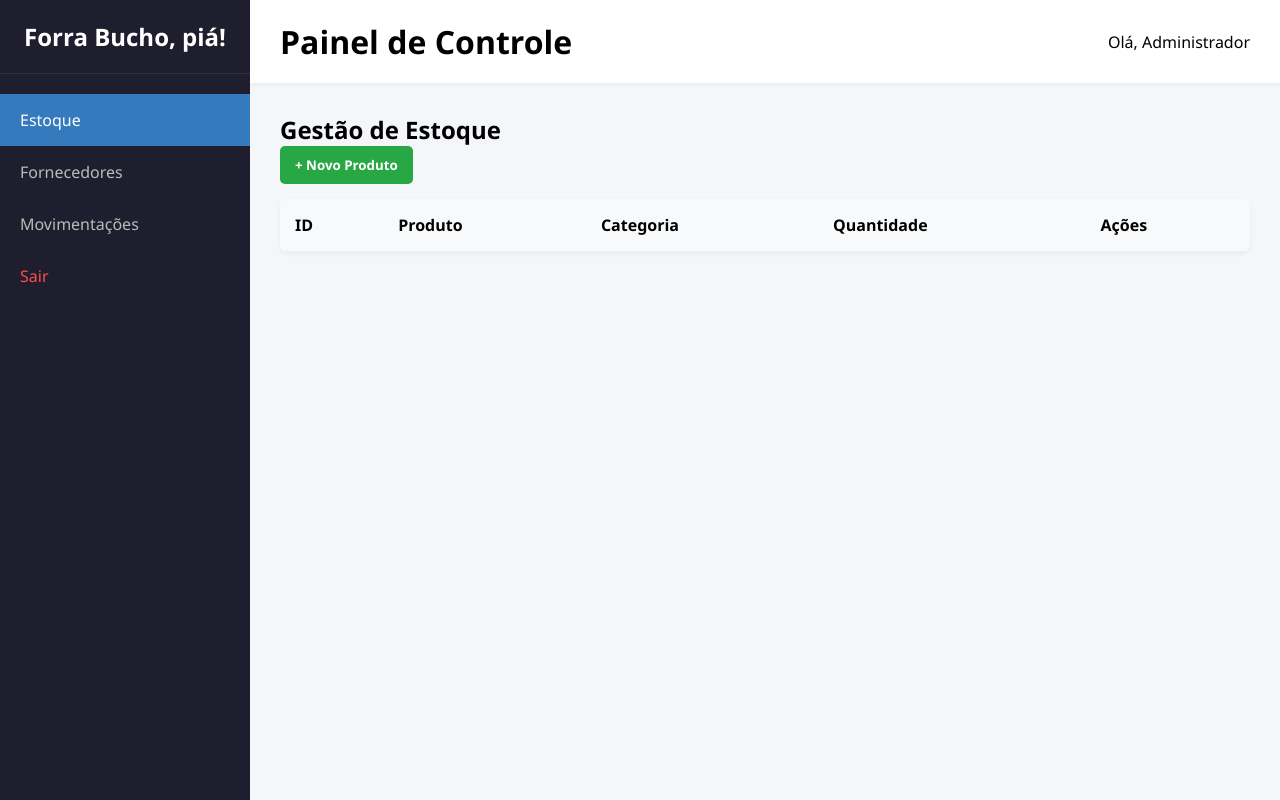
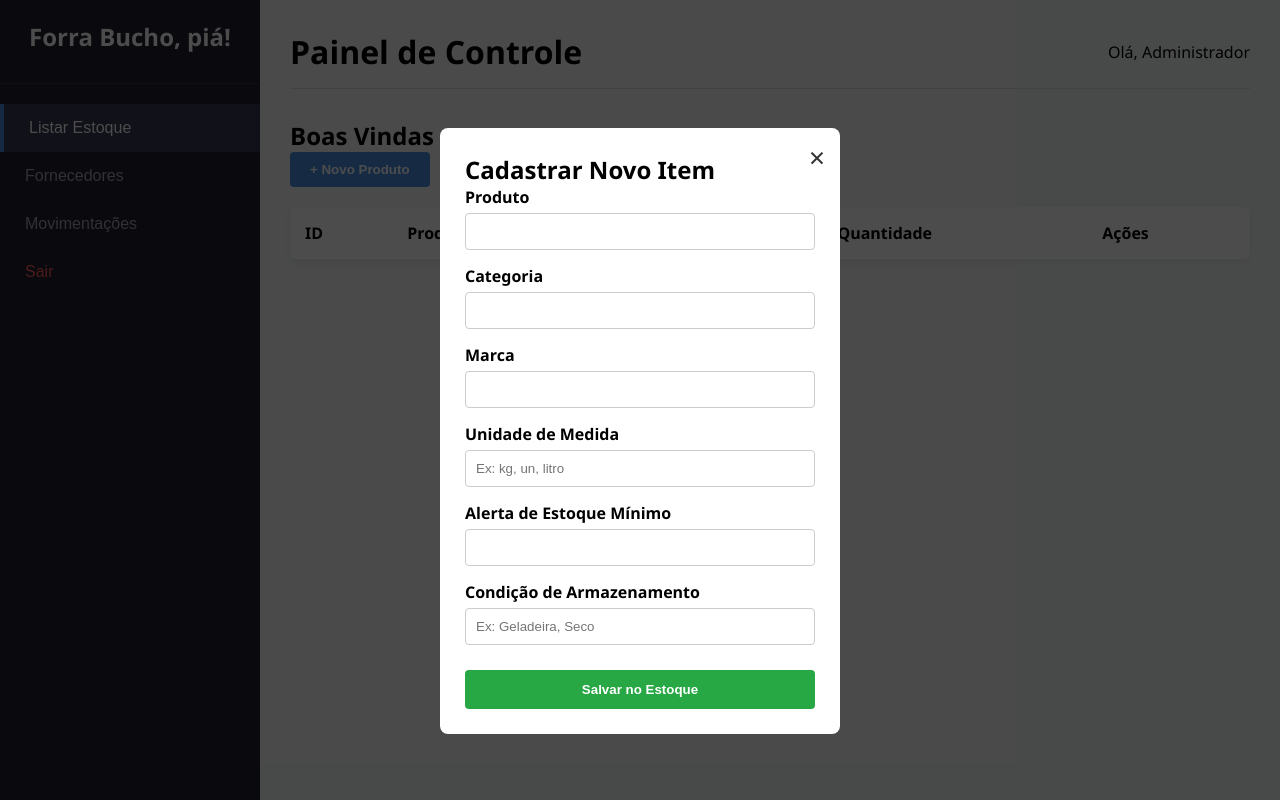
Before and after one commit to DavidFerreira-SPCE/saepDB, a website: page public/HTML/painel.html in a window 1280 px wide. Both pictures are taken after a click on the button "+ Novo Produto". Drawn offline with Linux system fonts and the light colour scheme; no server answers.

Commit message:
v0.7 - iniciei cadastro de produtos pelo banco e está OK

```diff
--- /dev/null
+++ b/public/CSS/create.css
@@ -0,0 +1,58 @@
+body {
+    background-color: #1e1e2f; /* Cor da sua sidebar */
+    font-family: sans-serif;
+    display: flex;
+    justify-content: center;
+    align-items: center;
+    height: 100vh;
+    margin: 0;
+}
+
+.container {
+    background: white;
+    padding: 30px;
+    width: 400px;
+    border-radius: 4px;
+}
+
+header {
+    display: flex;
+    align-items: center;
+    margin-bottom: 20px;
+    gap: 10px;
+}
+
+h1 { font-size: 1.2rem; color: #333; margin: 0; }
+
+.btn-voltar {
+    background: #eee;
+    border: none;
+    padding: 5px 10px;
+    cursor: pointer;
+    border-radius: 4px;
+}
+
+.field { margin-bottom: 15px; }
+
+label { display: block; margin-bottom: 5px; font-weight: bold; color: #555; }
+
+input {
+    width: 100%;
+    padding: 10px;
+    box-sizing: border-box;
+    border: 1px solid #ccc;
+    outline: none;
+}
+
+.btn-enviar {
+    width: 100%;
+    padding: 12px;
+    background-color: #28a745;
+    color: white;
+    border: none;
+    font-weight: bold;
+    cursor: pointer;
+    margin-top: 10px;
+}
+
+.btn-enviar:hover { background-color: #218838; }
--- a/public/CSS/painel.css
+++ b/public/CSS/painel.css
@@ -1,112 +1,107 @@
-* {
-    margin: 0;
-    padding: 0;
-    box-sizing: border-box;
+/* Configuração Geral */
+* { box-sizing: border-box; margin: 0; padding: 0; }
+
+body {
     font-family: 'Segoe UI', Tahoma, Geneva, Verdana, sans-serif;
+    background-color: #f4f7f6;
 }
 
-body {
+.wrapper {
     display: flex;
     height: 100vh;
-    background-color: #f4f6f9; /* Fundo cinza clarinho */
 }
 
-/* Sidebar (Menu Lateral) */
+/* SIDEBAR */
 .sidebar {
-    width: 250px;
+    width: 260px;
     background-color: #1e1e2f;
     color: white;
-    display: flex;
-    flex-direction: column;
-}
-
-.logo {
-    padding: 20px;
-    text-align: center;
-    border-bottom: 1px solid #333;
-}
-
-.menu {
     display: flex;
     flex-direction: column;
     padding: 20px 0;
 }
 
+.sidebar .logo {
+    text-align: center;
+    padding-bottom: 30px;
+    border-bottom: 1px solid #333;
+    margin-bottom: 20px;
+}
+
+.menu { display: flex; flex-direction: column; }
+
 .menu button {
-    background: none;
-    border: none;
-    color: #bbb;
-    padding: 15px 20px;
-    text-align: left;
-    font-size: 16px;
-    cursor: pointer;
-    transition: 0.3s;
+    background: none; border: none; color: #a2a2b3;
+    padding: 15px 25px; text-align: left; font-size: 16px;
+    cursor: pointer; transition: 0.3s;
 }
 
 .menu button:hover, .menu button.active {
-    background-color: #357abd;
-    color: white;
+    background-color: #383854; color: white;
+    border-left: 4px solid #4a90e2;
 }
 
-.btn-sair {
-    margin-top: auto;
-    color: #ff4c4c !important;
+.btn-sair { margin-top: auto; color: #ff5c5c !important; }
+
+/* CONTEÚDO */
+.content { flex: 1; padding: 30px; overflow-y: auto; }
+
+header {
+    display: flex; justify-content: space-between; align-items: center;
+    margin-bottom: 30px; padding-bottom: 15px; border-bottom: 1px solid #ddd;
 }
 
-/* Conteúdo Principal */
-.content {
-    flex: 1;
-    display: flex;
-    flex-direction: column;
-    overflow-y: auto;
+/* TABELA */
+.tabela-padrao {
+    width: 100%; border-collapse: collapse; background: white;
+    border-radius: 8px; overflow: hidden; box-shadow: 0 4px 6px rgba(0,0,0,0.05);
 }
 
-header {
-    background-color: white;
-    padding: 20px 30px;
-    display: flex;
-    justify-content: space-between;
-    align-items: center;
-    box-shadow: 0 2px 5px rgba(0,0,0,0.05);
+.tabela-padrao th, .tabela-padrao td { padding: 15px; text-align: left; border-bottom: 1px solid #eee; }
+
+/* --- LÓGICA DE EXIBIÇÃO DAS ABAS --- */
+.aba { display: none; }
+.aba.ativa { display: block; }
+
+/* --- ESTILO DO MODAL (FIXO NA TELA) --- */
+.modal {
+    display: none;
+    position: fixed;
+    z-index: 9999;
+    left: 0; top: 0;
+    width: 100%; height: 100%;
+    background-color: rgba(0, 0, 0, 0.7);
 }
 
-.aba {
-    display: none; /* Esconde todas as abas por padrão */
-    padding: 30px;
+.modal-content {
+    background-color: #fff;
+    margin: 10% auto;
+    padding: 25px;
+    border-radius: 8px;
+    width: 90%;
+    max-width: 400px;
+    position: relative;
 }
 
-.aba.ativa {
-    display: block; /* Mostra apenas a aba com a classe 'ativa' */
+.close {
+    position: absolute; right: 15px; top: 10px;
+    font-size: 28px; cursor: pointer; color: #333;
 }
 
-/* Tabelas e Botões */
-.btn-novo {
-    background-color: #28a745;
-    color: white;
-    border: none;
-    padding: 10px 15px;
-    border-radius: 5px;
-    cursor: pointer;
-    margin-bottom: 15px;
-    font-weight: bold;
+.input-group { margin-bottom: 15px; }
+.input-group label { display: block; font-weight: bold; margin-bottom: 5px; }
+.input-group input { width: 100%; padding: 10px; border: 1px solid #ccc; border-radius: 4px; }
+
+.btn-salvar {
+    background-color: #28a745; color: white; border: none;
+    padding: 12px; width: 100%; font-weight: bold; cursor: pointer;
+    border-radius: 4px; margin-top: 10px;
 }
 
-.tabela-padrao {
-    width: 100%;
-    border-collapse: collapse;
-    background-color: white;
-    box-shadow: 0 2px 5px rgba(0,0,0,0.05);
-    border-radius: 8px;
-    overflow: hidden;
+.btn-salvar:hover { background-color: #218838; }
+
+.btn-novo {
+    background-color: #4a90e2; color: white; border: none;
+    padding: 10px 20px; border-radius: 4px; cursor: pointer;
+    margin-bottom: 20px; font-weight: bold;
 }
-
-.tabela-padrao th, .tabela-padrao td {
-    padding: 15px;
-    text-align: left;
-    border-bottom: 1px solid #eee;
-}
-
-.tabela-padrao th {
-    background-color: #f8f9fa;
-    font-weight: bold;
-}
--- a/public/HTML/painel.html
+++ b/public/HTML/painel.html
@@ -4,17 +4,16 @@
     <meta charset="UTF-8">
     <meta name="viewport" content="width=device-width, initial-scale=1.0">
     <title>Sistema | Estoque do Restaurante</title>
-    <link rel="stylesheet" href="/CSS/painel.css">
+    <link rel="stylesheet" href="../CSS/painel.css">
 </head>
 <body>
-
+    <div class="wrapper">
         <aside class="sidebar">
             <div class="logo">
-            <h2>Forra Bucho, piá!
-            </h2>
+                <h2>Forra Bucho, piá!</h2>
             </div>
             <nav class="menu">
-            <button onclick="mudarAba('estoque')" class="active" id="btn-estoque">Estoque</button>
+                <button onclick="mudarAba('estoque')" id="btn-estoque" class="active">Listar Estoque</button>
                 <button onclick="mudarAba('fornecedores')" id="btn-fornecedores">Fornecedores</button>
                 <button onclick="mudarAba('movimentacoes')" id="btn-movimentacoes">Movimentações</button>
                 <button onclick="sair()" class="btn-sair">Sair</button>
@@ -28,8 +27,8 @@
             </header>
 
             <section id="aba-estoque" class="aba ativa">
-            <h2>Gestão de Estoque</h2>
-            <button class="btn-novo">+ Novo Produto</button>
+                <h2>Boas Vindas ao estoque</h2>
+                <button class="btn-novo" onclick="abrirModal()">+ Novo Produto</button>
 
                 <table class="tabela-padrao">
                     <thead>
@@ -55,9 +54,42 @@
                 <h2>Histórico de Movimentações</h2>
                 <p>Em breve carregaremos o histórico aqui...</p>
             </section>
+        </main>
+    </div>
+    <div id="modalProduto" class="modal">
+    <div class="modal-content">
+        <span class="close" onclick="fecharModal()">&times;</span>
+        <h2>Cadastrar Novo Item</h2>
+        <form id="formProduto">
+            <div class="input-group">
+                <label>Produto</label>
+                <input type="text" id="nomeProduto" required>
+            </div>
+            <div class="input-group">
+                <label>Categoria</label>
+                <input type="text" id="categoriaProduto" required>
+            </div>
+            <div class="input-group">
+                <label>Marca</label>
+                <input type="text" id="marcaProduto" required>
+            </div>
+            <div class="input-group">
+                <label>Unidade de Medida</label>
+                <input type="text" id="unidadeMedida" placeholder="Ex: kg, un, litro" required>
+            </div>
+            <div class="input-group">
+                <label>Alerta de Estoque Mínimo</label>
+                <input type="number" id="alertaEstoque" required>
+            </div>
+            <div class="input-group">
+                <label>Condição de Armazenamento</label>
+                <input type="text" id="condicaoArmazenamento" placeholder="Ex: Geladeira, Seco">
+            </div>
+            <button type="submit" class="btn-salvar">Salvar no Estoque</button>
+        </form>
+    </div>
+</div>
 
-    </main>
-
-    <script src="/JS/painel.js"></script>
+    <script src="../JS/painel.js"></script>
 </body>
 </html>
--- a/public/JS/painel.js
+++ b/public/JS/painel.js
@@ -1,20 +1,12 @@
 // Função para trocar as abas no menu
 function mudarAba(nomeDaAba) {
-    // 1. Esconde todas as abas
-    document.querySelectorAll('.aba').forEach(aba => {
-        aba.classList.remove('ativa');
-    });
+    document.querySelectorAll('.aba').forEach(aba => aba.classList.remove('ativa'));
+    document.querySelectorAll('.menu button').forEach(btn => btn.classList.remove('active'));
 
-    // 2. Tira o destaque de todos os botões
-    document.querySelectorAll('.menu button').forEach(btn => {
-        btn.classList.remove('active');
-    });
-
-    // 3. Mostra a aba correta e destaca o botão
     document.getElementById(`aba-${nomeDaAba}`).classList.add('ativa');
     document.getElementById(`btn-${nomeDaAba}`).classList.add('active');
 
-    // Se clicou na aba de estoque, carrega os dados do banco
+    // Só carrega o estoque se a aba selecionada for a de estoque
     if (nomeDaAba === 'estoque') {
         carregarEstoque();
     }
@@ -27,32 +19,100 @@ async function carregarEstoque() {
         const produtos = await resposta.json();
 
         const tbody = document.getElementById('tabela-estoque');
-        tbody.innerHTML = ''; // Limpa a tabela antes de preencher
+        tbody.innerHTML = '';
 
-        // Para cada produto no banco, cria uma linha na tabela
+        if (produtos.length === 0) {
+            tbody.innerHTML = '<tr><td colspan="5" style="text-align: center;">Nenhum produto cadastrado.</td></tr>';
+            return;
+        }
+
+        // Para cada produto que veio do banco, cria uma linha na tabela
         produtos.forEach(produto => {
             const linha = document.createElement('tr');
+
+            // O PostgreSQL pode devolver 'productname' todo em minúsculas ou 'productName'.
+            // O || garante que pega o valor certo independentemente disso.
+            const nomeExibicao = produto.productName || produto.productname || 'Sem Nome';
+            const quantidadeExibicao = produto.min_stock_alert || produto.productqty || 0;
+
             linha.innerHTML = `
                 <td>${produto.id}</td>
-                <td>${produto.productname}</td> <td>${produto.category}</td>
-                <td>${produto.productqty || 0}</td>
+                <td>${nomeExibicao}</td>
+                <td>${produto.category || 'Sem Categoria'}</td>
+                <td>${quantidadeExibicao}</td>
                 <td>
-                    <button style="color: blue; cursor: pointer; border: none; background: none;">Editar</button>
-                    <button style="color: red; cursor: pointer; border: none; background: none;">Excluir</button>
+                    <button style="color: red; cursor: pointer; border: none; background: none;" onclick="deletarProduto(${produto.id})">Excluir</button>
                 </td>
             `;
             tbody.appendChild(linha);
         });
-
     } catch (erro) {
-        console.error("Erro ao buscar estoque:", erro);
+        console.error('Erro ao carregar estoque:', erro);
+        const tbody = document.getElementById('tabela-estoque');
+        tbody.innerHTML = '<tr><td colspan="5" style="text-align: center; color: red;">Erro ao carregar dados do servidor.</td></tr>';
     }
 }
 
-// Função de sair (voltar pro login)
-function sair() {
-    window.location.href = '/';
+// Funções para controlar o Modal
+function abrirModal() {
+    document.getElementById('modalProduto').style.display = 'block';
 }
 
-// Quando a página carrega, já busca o estoque automaticamente
-window.onload = carregarEstoque;
+function fecharModal() {
+    document.getElementById('modalProduto').style.display = 'none';
+    document.getElementById('formProduto').reset(); // Limpa os campos ao fechar
+}
+
+// Escuta o envio do formulário de cadastro
+document.getElementById('formProduto').addEventListener('submit', async (e) => {
+    e.preventDefault();
+
+    // Captura os 6 campos exatamente com os nomes que o seu inventoryCTRS.js exige
+    const novoProduto = {
+        productName: document.getElementById('nomeProduto').value,
+        category: document.getElementById('categoriaProduto').value,
+        brand: document.getElementById('marcaProduto').value,
+        unit_of_measure: document.getElementById('unidadeMedida').value,
+        min_stock_alert: parseInt(document.getElementById('alertaEstoque').value),
+        storage_condition: document.getElementById('condicaoArmazenamento').value
+    };
+
+    try {
+        const resposta = await fetch('/inventory', {
+            method: 'POST',
+            headers: { 'Content-Type': 'application/json' },
+            body: JSON.stringify(novoProduto)
+        });
+
+        if (resposta.ok) {
+            alert("Produto cadastrado com sucesso!");
+            fecharModal();
+            carregarEstoque(); // Atualiza a tabela na hora!
+        } else {
+            alert("Erro ao cadastrar produto. Verifique os dados.");
+        }
+    } catch (erro) {
+        console.error("Erro no cadastro:", erro);
+        alert("Erro de ligação ao servidor.");
+    }
+});
+
+// Função para simular a saída do sistema
+function sair() {
+    window.location.href = '/index.html'; // Volta para a página de login
+}
+
+// (Opcional) Se tiver a função de deletar, aqui está a base que comunica com o seu back-end
+async function deletarProduto(id) {
+    if(confirm("Tem a certeza que deseja excluir este produto?")) {
+        try {
+            const resposta = await fetch(`/inventory/${id}`, { method: 'DELETE' });
+            if(resposta.ok) {
+                alert("Produto excluído!");
+                carregarEstoque();
+            }
+        } catch (erro) {
+            console.error("Erro ao excluir:", erro);
+        }
+    }
+}
```
Also changed, not shown: public/HTML/create.html (added, +34 -0 lines), public/JS/create.js (added, +35 -0 lines), public/JS/script.js (+9 -14 lines). Lines whose indentation alone changed are shown as unchanged.
